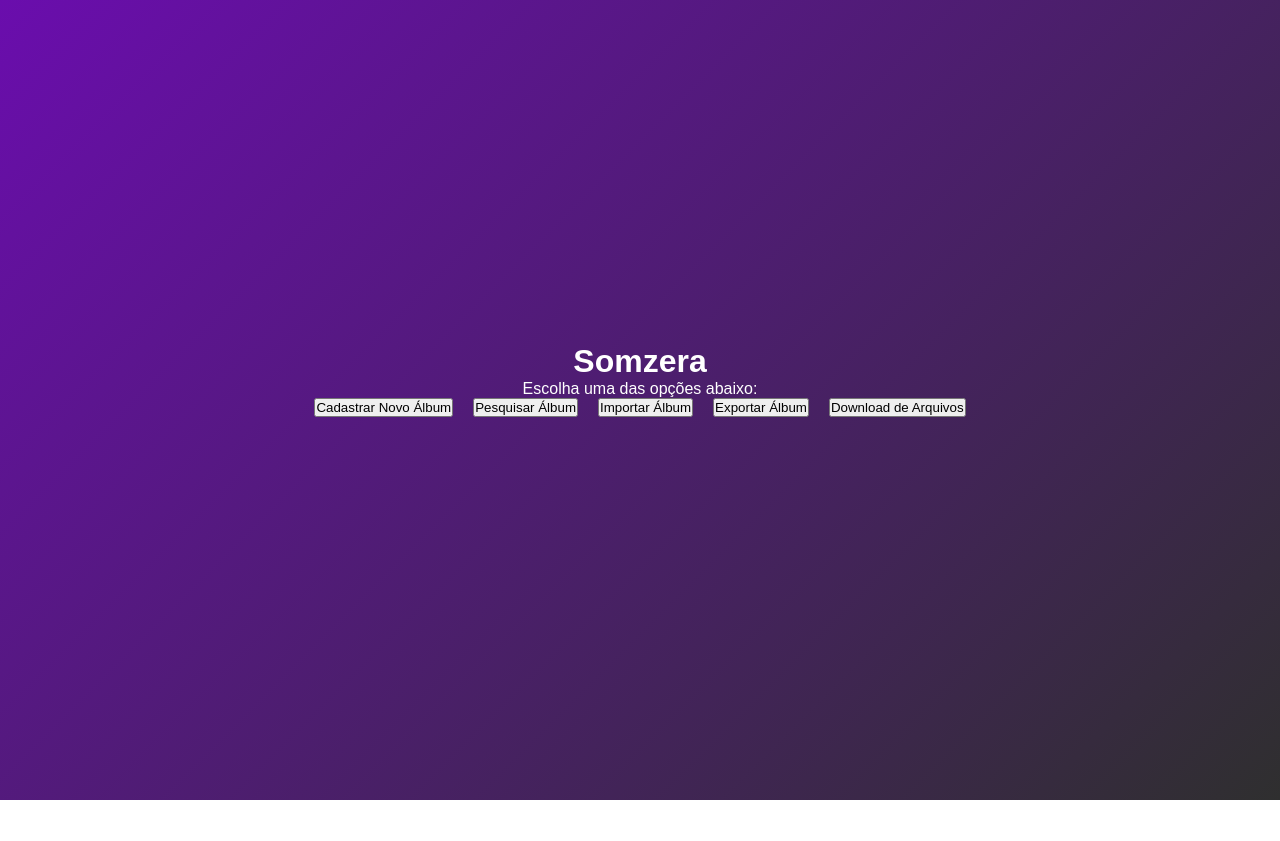
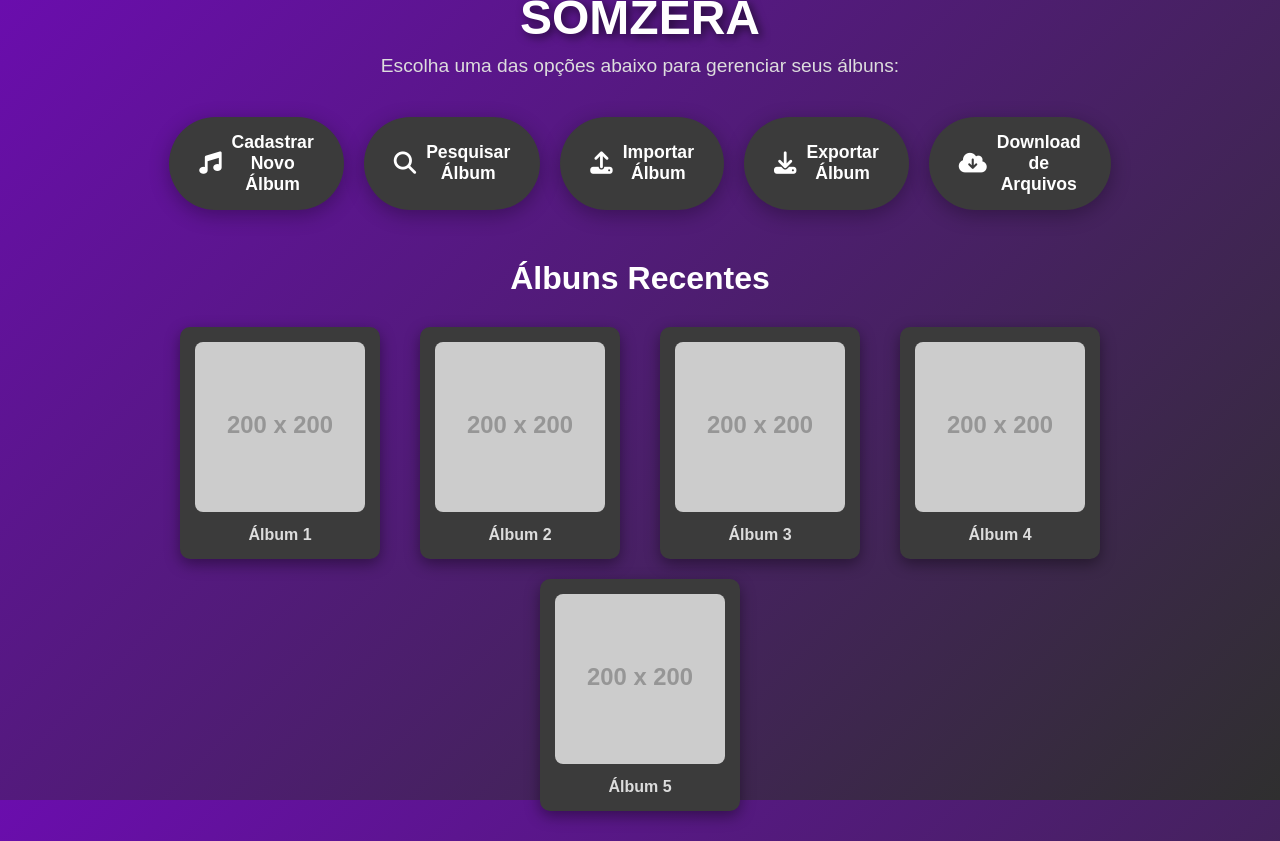
Before and after one commit to notoriouskvn/album-review, a plain HTML site: page aplicacao/pages/index.html in a window 1280 px wide. Before the commit the page ends 800 px from the top, so only its background shows below. Drawn offline with Linux system fonts and the light colour scheme; placeholder pictures from the web are drawn by us.

Commit message:
index estilizado

```diff
--- a/aplicacao/pages/index.html
+++ b/aplicacao/pages/index.html
@@ -7,14 +7,56 @@
     <title>Tela Principal</title>
 </head>
 <body>
-    <h1>Somzera</h1>
-    <p>Escolha uma das opções abaixo:</p>
-    <div class="button-container">
-        <button onclick="window.location.href='cadastro.html'">Cadastrar Novo Álbum</button>
-        <button onclick="window.location.href='pesquisa.html'">Pesquisar Álbum</button>
-        <button onclick="window.location.href='carga.html'">Importar Álbum</button>
-        <button onclick="window.location.href='exportacao.html'">Exportar Álbum</button>
-        <button onclick="window.location.href='download_files.html'">Download de Arquivos</button>
+    <div class="container">
+        <header>
+            <h1>Somzera</h1>
+            <p>Escolha uma das opções abaixo para gerenciar seus álbuns:</p>
+        </header>
+
+        <div class="button-container">
+            <button class="music-btn" onclick="window.location.href='cadastro.html'">
+                <i class="fas fa-music"></i> Cadastrar Novo Álbum
+            </button>
+            <button class="music-btn" onclick="window.location.href='pesquisa.html'">
+                <i class="fas fa-search"></i> Pesquisar Álbum
+            </button>
+            <button class="music-btn" onclick="window.location.href='carga.html'">
+                <i class="fas fa-upload"></i> Importar Álbum
+            </button>
+            <button class="music-btn" onclick="window.location.href='exportacao.html'">
+                <i class="fas fa-download"></i> Exportar Álbum
+            </button>
+            <button class="music-btn" onclick="window.location.href='download_files.html'">
+                <i class="fas fa-cloud-download-alt"></i> Download de Arquivos
+            </button>
+        </div>
+
+        <section class="albums">
+            <h2>Álbuns Recentes</h2>
+            <div class="album-list">
+                <div class="album-card">
+                    <img src="https://via.placeholder.com/200x200.png?text=Álbum+1" alt="Álbum 1">
+                    <p>Álbum 1</p>
+                </div>
+                <div class="album-card">
+                    <img src="https://via.placeholder.com/200x200.png?text=Álbum+2" alt="Álbum 2">
+                    <p>Álbum 2</p>
+                </div>
+                <div class="album-card">
+                    <img src="https://via.placeholder.com/200x200.png?text=Álbum+3" alt="Álbum 3">
+                    <p>Álbum 3</p>
+                </div>
+                <div class="album-card">
+                    <img src="https://via.placeholder.com/200x200.png?text=Álbum+4" alt="Álbum 4">
+                    <p>Álbum 4</p>
+                </div>
+                <div class="album-card">
+                    <img src="https://via.placeholder.com/200x200.png?text=Álbum+5" alt="Álbum 5">
+                    <p>Álbum 5</p>
+                </div>
+            </div>
+        </section>
     </div>
+    <script src="https://kit.fontawesome.com/a076d05399.js"></script> <!-- Ícones FontAwesome -->
 </body>
 </html>
```
